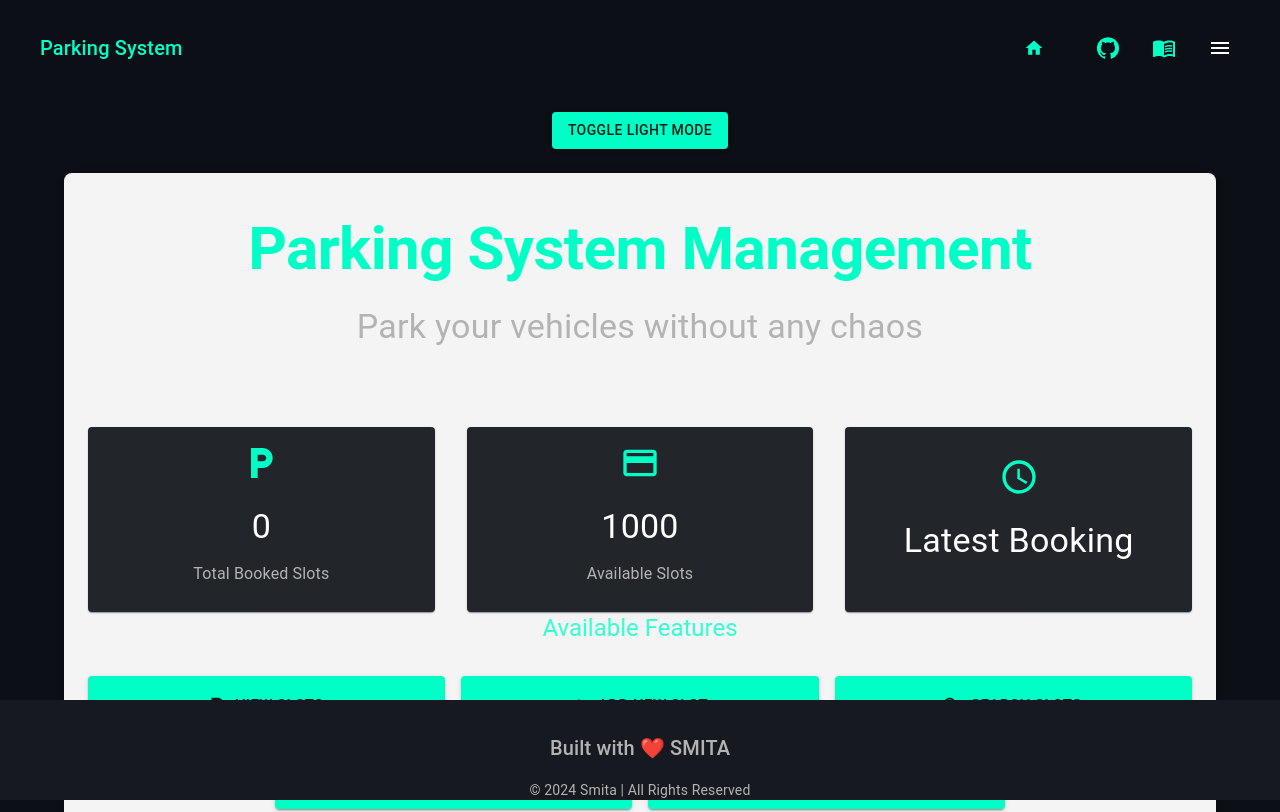
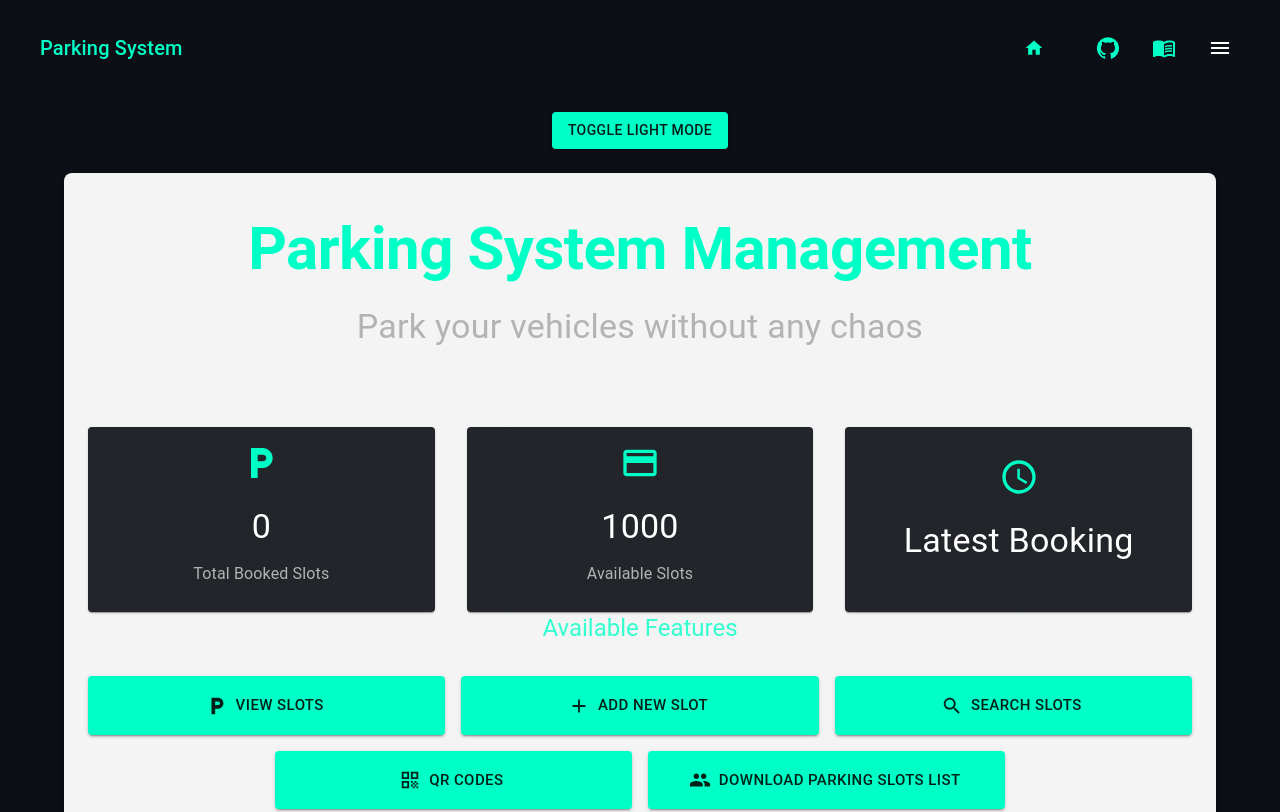
Before and after one commit to smita0t7/parking_system, a React (Create React App) app in the folder client/: page / in a window 1280 px wide. Shown: the top 812 px of the page. Built offline with nearby package versions, Linux system fonts and the light colour scheme; no server answers.

Commit message:
footer related issue is solved

```diff
--- a/client/src/components/Footer.js
+++ b/client/src/components/Footer.js
@@ -1,3 +1,32 @@
+// // src/components/Footer.js
+// import React from 'react';
+// import { Box, Typography } from '@mui/material';
+
+// const Footer = () => (
+//   <Box
+//     component="footer"
+//     sx={{
+//       bottom: 0,
+//       bgcolor: 'background.paper',
+//       color: 'text.secondary',
+//       py: 4,
+//       width: '100%',
+//       textAlign: 'center',
+//       maxHeight:'100px',
+//       borderTop: `1px solid ${theme => theme.palette.primary.main}`, // Optional: add a top border
+//     }}
+//   >
+//     <Typography variant="h6" gutterBottom>
+//       Built with ❤️ SMITA
+//     </Typography>
+//     <Typography variant="body2" sx={{ mt: 2 }}>
+//       © {new Date().getFullYear()} Smita  | All Rights Reserved
+//     </Typography>
+//   </Box>
+// );
+
+// export default Footer;
+
 // src/components/Footer.js
 import React from 'react';
 import { Box, Typography } from '@mui/material';
@@ -6,21 +35,21 @@ const Footer = () => (
   <Box
     component="footer"
     sx={{
-      bottom: 0,
+      position: 'relative', // Ensures no overlap
       bgcolor: 'background.paper',
       color: 'text.secondary',
-      py: 4,
+      py: 3,
       width: '100%',
       textAlign: 'center',
-      maxHeight:'100px',
-      borderTop: `1px solid ${theme => theme.palette.primary.main}`, // Optional: add a top border
+      borderTop: theme => `1px solid ${theme.palette.primary.main}`,
+      mt: 'auto', // Pushes footer to the bottom when content is less
     }}
   >
     <Typography variant="h6" gutterBottom>
       Built with ❤️ SMITA
     </Typography>
     <Typography variant="body2" sx={{ mt: 2 }}>
-      © {new Date().getFullYear()} Smita  | All Rights Reserved
+      © {new Date().getFullYear()} Smita | All Rights Reserved
     </Typography>
   </Box>
 );
```
Also changed, not shown: 8 other files (tests, documents, lock files or other folders).
